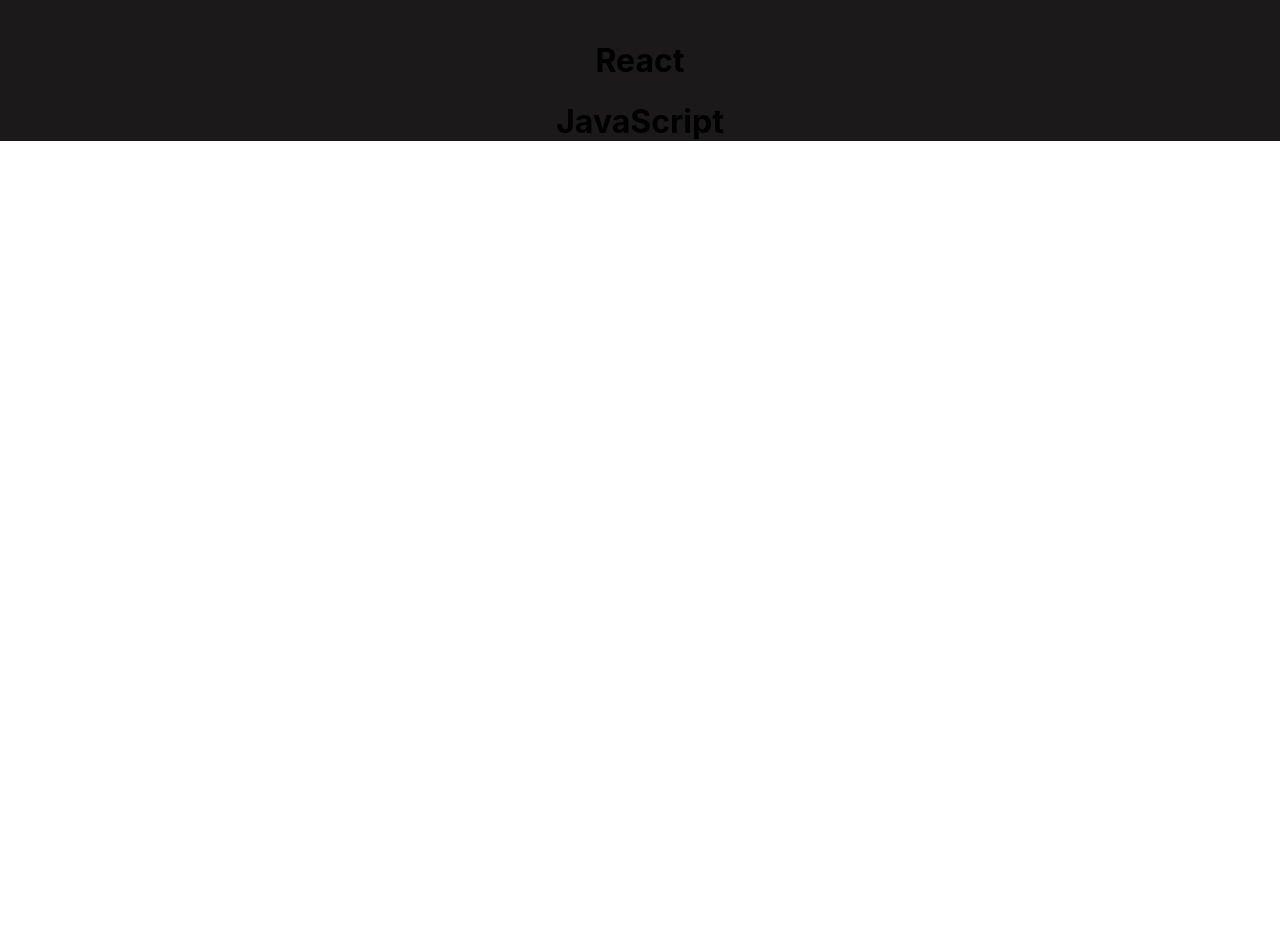
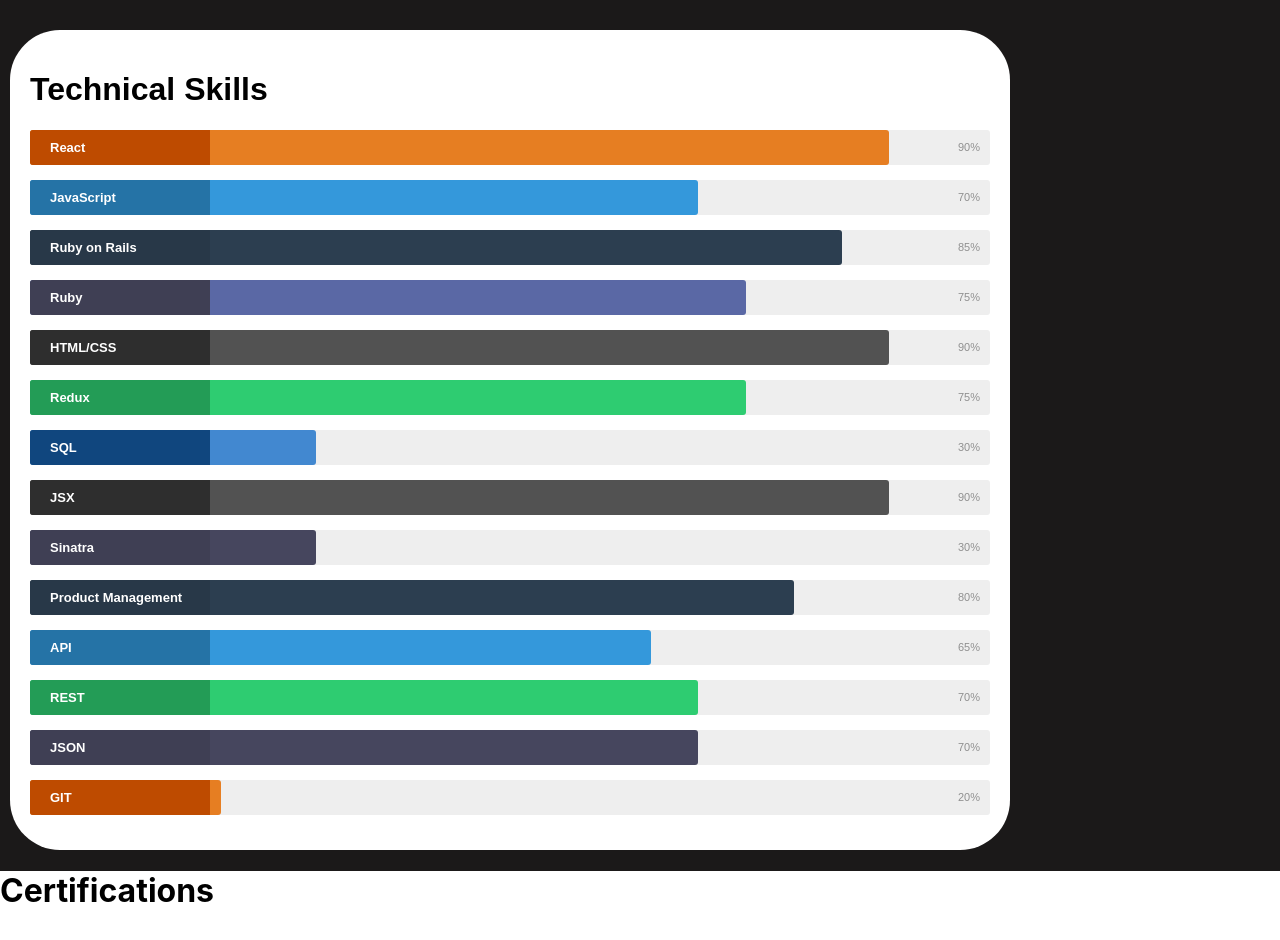
Before and after one commit to dashdavid13/Portfolio-frontend, a React (Create React App) app: page /skills in a window 1280 px wide. Shown: the part 780-1720 px from the top of the page. Before the commit the page ends 942 px from the top, so only its background shows below. Built offline with nearby package versions, Linux system fonts and the light colour scheme.

Commit message:
adding the rest of site

```diff
--- a/src/App.css
+++ b/src/App.css
@@ -1,8 +1,24 @@
 .App {
-  text-align: center;
   background-color: rgb(27, 25, 25);
 }
-
+.bio-div{
+  background-color: white;
+}
+.cert{
+  background-color: white;
+}
+.skills{
+  background-color: white;
+  font-family: 'Ubuntu', sans-serif;
+  width:960px;
+  border-radius: 50px;
+  margin: 10px;
+  padding: 20px;
+}
+.img{
+  width: 20%;
+  border-radius: 3000px;
+}
 .resume {
 
   margin-left: auto;
@@ -382,3 +398,86 @@
     width: 15px;
   }
 }
+
+
+/* skills bar  */
+
+
+
+p{
+  color:#525252;
+  font-size:12px;
+}
+
+.skillbar {
+	position:relative;
+	display:block;
+	margin-bottom:15px;
+	width:100%;
+	background:#eee;
+	height:35px;
+	border-radius:3px;
+	-moz-border-radius:3px;
+	-webkit-border-radius:3px;
+	-webkit-transition:0.4s linear;
+	-moz-transition:0.4s linear;
+	-ms-transition:0.4s linear;
+	-o-transition:0.4s linear;
+	transition:0.4s linear;
+	-webkit-transition-property:width, background-color;
+	-moz-transition-property:width, background-color;
+	-ms-transition-property:width, background-color;
+	-o-transition-property:width, background-color;
+	transition-property:width, background-color;
+}
+
+.skillbar-title {
+	position:absolute;
+	top:0;
+	left:0;
+width:180px;
+	font-weight:bold;
+	font-size:13px;
+	color:#ffffff;
+	background:#6adcfa;
+	-webkit-border-top-left-radius:3px;
+	-webkit-border-bottom-left-radius:4px;
+	-moz-border-radius-topleft:3px;
+	-moz-border-radius-bottomleft:3px;
+	border-top-left-radius:3px;
+	border-bottom-left-radius:3px;
+}
+
+.skillbar-title span {
+	display:block;
+	background:rgba(0, 0, 0, 0.1);
+	padding:0 20px;
+	height:35px;
+	line-height:35px;
+	-webkit-border-top-left-radius:3px;
+	-webkit-border-bottom-left-radius:3px;
+	-moz-border-radius-topleft:3px;
+	-moz-border-radius-bottomleft:3px;
+	border-top-left-radius:3px;
+	border-bottom-left-radius:3px;
+}
+
+.skillbar-bar {
+	height:35px;
+	width:0px;
+	background:#6adcfa;
+	border-radius:3px;
+	-moz-border-radius:3px;
+	-webkit-border-radius:3px;
+}
+
+.skill-bar-percent {
+	position:absolute;
+	right:10px;
+	top:0;
+	font-size:11px;
+	height:35px;
+	line-height:35px;
+	color:#ffffff;
+	color:rgba(0, 0, 0, 0.4);
+}
--- a/src/Bio.js
+++ b/src/Bio.js
@@ -1,12 +1,14 @@
 import React from 'react'
+import img from './info/img.jpg';
 
 function Bio() {
 
 
     return(
-        <div>
-            <h1>Bio</h1>
-            <text>I am </text>
+        <div className="bio-div">
+            <h1>David Medina</h1>
+            <img className="img" src={img} alt="Pic"/>
+            <p>Software engineer with experience in customer service, event planning, and management. Relentlessly pursuing my passion to create solutions and solve problems. Possessing strong skills in creativity, leadership, and strategic thinking to increase efficiency. Naturally hard-working and curious. </p>
         </div>
     )
 }
--- a/src/Resume.js
+++ b/src/Resume.js
@@ -13,7 +13,7 @@
 
   return (
     <div>
-      <img src={resume} className="resume" />
+      <img src={resume} className="resume" alt="resume" />
       {/* <Document
         className="resume"
         file={resume}
--- a/src/Skills.js
+++ b/src/Skills.js
@@ -1,13 +1,117 @@
 import React from 'react'
+import $ from 'jquery'
+
+
+
+
 
 function Skills() {
 
+    $(document).ready(function(){
+        $('.skillbar').each(function(){
+            $(this).find('.skillbar-bar').animate({
+                width:$(this).attr('data-percent')
+            },6000);
+        });
+    });
 
     return(
-        <div>
-            <h1>React</h1>
-            <h1>JavaScript</h1>
+        <>
+        <div className="skills">
+        <h1>Technical Skills</h1>
+
+<div class="skillbar clearfix " data-percent="90%">
+	<div class="skillbar-title" style={{background: '#d35400'}}><span>React</span></div>
+	<div class="skillbar-bar" style={{background: '#e67e22'}}></div>
+	<div class="skill-bar-percent">90%</div>
+</div>
+
+<div class="skillbar clearfix " data-percent="70%">
+	<div class="skillbar-title" style={{background: '#2980b9'}}><span>JavaScript</span></div>
+	<div class="skillbar-bar" style={{background: '#3498db'}}></div>
+	<div class="skill-bar-percent">70%</div>
+</div>
+
+<div class="skillbar clearfix " data-percent="85%">
+	<div class="skillbar-title" style={{background: '#2c3e50'}}><span>Ruby on Rails</span></div>
+	<div class="skillbar-bar" style={{background: '#2c3e50'}}></div>
+	<div class="skill-bar-percent">85%</div>
+</div>
+
+<div class="skillbar clearfix " data-percent="75%">
+	<div class="skillbar-title" style={{background: '#46465e'}}><span>Ruby</span></div>
+	<div class="skillbar-bar" style={{background: '#5a68a5'}}></div>
+	<div class="skill-bar-percent">75%</div>
+</div>
+
+<div class="skillbar clearfix " data-percent="90%">
+	<div class="skillbar-title" style={{background: '#333333'}}><span>HTML/CSS</span></div>
+	<div class="skillbar-bar" style={{background: '#525252'}}></div>
+	<div class="skill-bar-percent">90%</div>
+</div>
+
+<div class="skillbar clearfix " data-percent="75%">
+	<div class="skillbar-title" style={{background: '#27ae60'}}><span>Redux</span></div>
+	<div class="skillbar-bar" style={{background: '#2ecc71'}}></div>
+	<div class="skill-bar-percent">75%</div>
+</div>
+
+<div class="skillbar clearfix " data-percent="30%">
+	<div class="skillbar-title" style={{background: '#124e8c'}}><span>SQL</span></div>
+	<div class="skillbar-bar" style={{background: '#4288d0'}}></div>
+	<div class="skill-bar-percent">30%</div>
+</div>
+
+<div class="skillbar clearfix " data-percent="90%">
+	<div class="skillbar-title" style={{background: '#333333'}}><span>JSX</span></div>
+	<div class="skillbar-bar" style={{background: '#525252'}}></div>
+	<div class="skill-bar-percent">90%</div>
+</div>
+<div class="skillbar clearfix " data-percent="30%">
+	<div class="skillbar-title" style={{background: '#46465e'}}><span>Sinatra</span></div>
+	<div class="skillbar-bar" style={{background: '#46465e'}}></div>
+	<div class="skill-bar-percent">30%</div>
+</div>
+
+<div class="skillbar clearfix " data-percent="80%">
+	<div class="skillbar-title" style={{background: '#2c3e50'}}><span>Product Management </span></div>
+	<div class="skillbar-bar" style={{background: '#2c3e50'}}></div>
+	<div class="skill-bar-percent">80%</div>
+</div>
+
+
+<div class="skillbar clearfix " data-percent="65%">
+	<div class="skillbar-title" style={{background: '#2980b9'}}><span>API</span></div>
+	<div class="skillbar-bar" style={{background: '#3498db'}}></div>
+	<div class="skill-bar-percent">65%</div>
+</div>
+
+<div class="skillbar clearfix " data-percent="70%">
+	<div class="skillbar-title" style={{background: '#27ae60'}}><span>REST</span></div>
+	<div class="skillbar-bar" style={{background: '#2ecc71'}}></div>
+	<div class="skill-bar-percent">70%</div>
+</div>
+
+<div class="skillbar clearfix " data-percent="70%">
+	<div class="skillbar-title" style={{background: '#46465e'}}><span>JSON</span></div>
+	<div class="skillbar-bar" style={{background: '#46465e'}}></div>
+	<div class="skill-bar-percent">70%</div>
+</div>
+
+<div class="skillbar clearfix " data-percent="20%">
+	<div class="skillbar-title" style={{background: '#d35400'}}><span>GIT</span></div>
+	<div class="skillbar-bar" style={{background: '#e67e22'}}></div>
+	<div class="skill-bar-percent">20%</div>
+</div>
+</div>
+
+        <div className="cert">
+            <h1>Certifications</h1>
+            <img />
+            <img />
         </div>
+</>
+
     )
 }
 
```
Also changed, not shown: src/Nav.js (+7 -2 lines), src/info/img.jpg (added).
